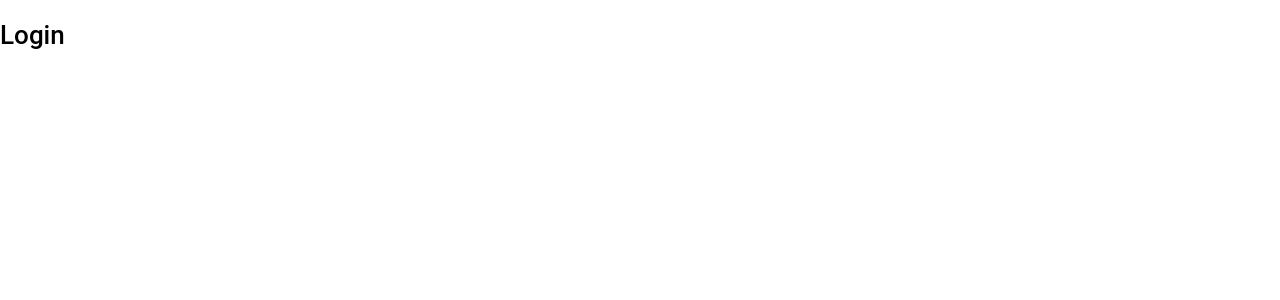
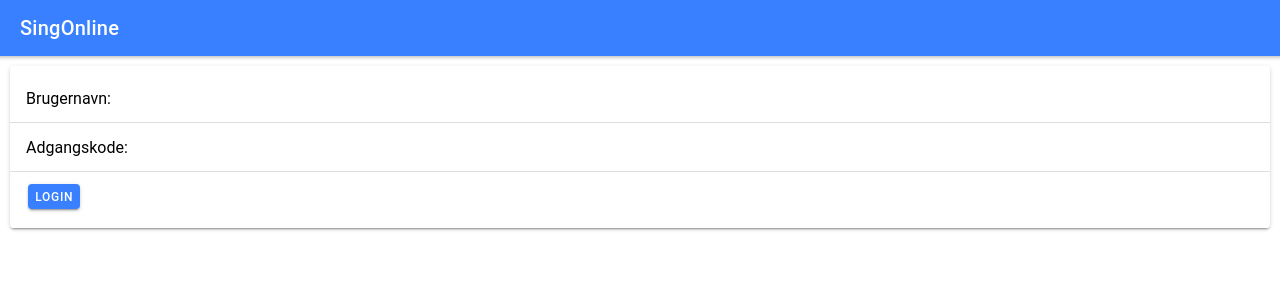
Before and after one commit to Webudvikler-TechCollege/Apps-2022, a React (Create React App) app in the folder CodeAlong/singonline/: page / in a window 1280 px wide. Shown: the top 300 px of the page. Built offline with nearby package versions, Linux system fonts and the light colour scheme.

Commit message:
SingOnline CodeAlong LoginForm

```diff
--- a/CodeAlong/singonline/package.json
+++ b/CodeAlong/singonline/package.json
@@ -19,6 +19,7 @@
     "@types/react-dom": "^16.9.10",
     "@types/react-router": "^5.1.11",
     "@types/react-router-dom": "^5.1.7",
+    "axios": "^0.26.0",
     "ionicons": "^5.4.0",
     "react": "^17.0.1",
     "react-dom": "^17.0.1",
--- a/CodeAlong/singonline/public/index.html
+++ b/CodeAlong/singonline/public/index.html
@@ -22,6 +22,7 @@
     <meta name="apple-mobile-web-app-capable" content="yes" />
     <meta name="apple-mobile-web-app-title" content="Ionic App" />
     <meta name="apple-mobile-web-app-status-bar-style" content="black" />
+    <meta name="description" />
   </head>
 
   <body>
--- a/CodeAlong/singonline/src/App.tsx
+++ b/CodeAlong/singonline/src/App.tsx
@@ -1,4 +1,4 @@
-import { Redirect, Route } from 'react-router-dom';
+import { Route } from 'react-router-dom';
 import { IonApp, IonRouterOutlet, setupIonicReact } from '@ionic/react';
 import { IonReactRouter } from '@ionic/react-router';
 
@@ -33,9 +33,12 @@ const App: React.FC = () => {
   <IonApp>
     <IonReactRouter>
       <IonRouterOutlet>
-        <Route exact path="/" render={(props) => {
-          return loginData ? <Home /> : <Login />;
-        }}
+        <Route
+          exact path="/"
+          render={() => {
+              return loginData ? <Home /> : <Login />;
+            }
+          }
         ></Route>
       </IonRouterOutlet>
     </IonReactRouter>
--- /dev/null
+++ b/CodeAlong/singonline/src/components/Auth/LoginForm.tsx
@@ -0,0 +1,51 @@
+import { IonButton, IonInput, IonItem, IonLabel, IonList } from "@ionic/react";
+import { useRef } from "react";
+import { useAuth } from "./AuthProvider";
+import axios from "axios";
+
+const LoginForm: React.FC = () => {
+  const { loginData, setLoginData } = useAuth()
+  const usernameRef = useRef<HTMLIonInputElement>(null)
+  const passwordRef = useRef<HTMLIonInputElement>(null)
+
+  const handleLogin = async () => {
+	  //console.log(usernameRef.current!.value, passwordRef.current!.value);
+	  let formData: any = new FormData()
+	  formData.append("username", usernameRef.current!.value)
+	  formData.append("password", passwordRef.current!.value)
+	  let url = "https://api.mediehuset.net/token"
+	  let result = await axios.post(url, formData)
+	  handleSessionData(result.data)
+  }
+
+  const handleSessionData = (res:any) => {
+	if(!res.message) {
+		setLoginData(res)
+		sessionStorage.setItem("token", JSON.stringify(res))
+	}
+  }
+
+  return (
+    <>
+	{!loginData ? (
+      <IonList>
+		<IonItem>
+			<IonLabel>Brugernavn:</IonLabel>
+			<IonInput ref={usernameRef}></IonInput>
+		</IonItem>
+		<IonItem>
+			<IonLabel>Adgangskode:</IonLabel>
+			<IonInput ref={passwordRef} type="password"></IonInput>
+		</IonItem>
+		<IonItem lines="none">
+			<IonButton onClick={handleLogin}>Login</IonButton>
+		</IonItem>
+	  </IonList>
+	)
+	: null
+	}
+    </>
+  );
+};
+
+export default LoginForm;
--- /dev/null
+++ b/CodeAlong/singonline/src/components/Layout/Layout.tsx
@@ -0,0 +1,40 @@
+import { IonContent, IonHeader, IonPage, IonTitle, IonToolbar } from "@ionic/react"
+import { useEffect } from "react"
+
+interface iPageProps {
+	title: string;
+	description: string;
+	children: any
+}
+
+const Page: React.FC<iPageProps> = ({ title, description, children }) => {
+
+	useEffect(() => {
+		document.title = title;
+		const meta_desc = document.querySelector('meta[name="description"]');
+		if(meta_desc) {
+			meta_desc.setAttribute("content", description)
+		}
+	})
+
+	return (
+		<>
+			<IonPage>
+				<IonHeader>
+					<IonToolbar color="primary">
+						<IonTitle>SingOnline</IonTitle>
+					</IonToolbar>
+				</IonHeader>
+				<ContentWrapper >
+					{children}
+				</ContentWrapper>
+			</IonPage>
+		</>
+	)
+}
+
+const ContentWrapper = (props:{children:any}) => {
+	return <IonContent>{props.children}</IonContent>
+}
+
+export { Page, ContentWrapper }
--- a/CodeAlong/singonline/src/pages/Login.tsx
+++ b/CodeAlong/singonline/src/pages/Login.tsx
@@ -1,6 +1,14 @@
+import { IonCard } from "@ionic/react";
+import LoginForm from "../components/Auth/LoginForm";
+import { Page } from "../components/Layout/Layout";
+
 const Login = () => {
 	return (
-		<h1>Login</h1>
+		<Page title="Login" description="Log ind og få adgang til vores sang arkiv">
+			<IonCard>
+				<LoginForm />
+			</IonCard>
+		</Page>
 	)
 }
 
```
Also changed, not shown: 1 other file (tests, documents, lock files or other folders).
